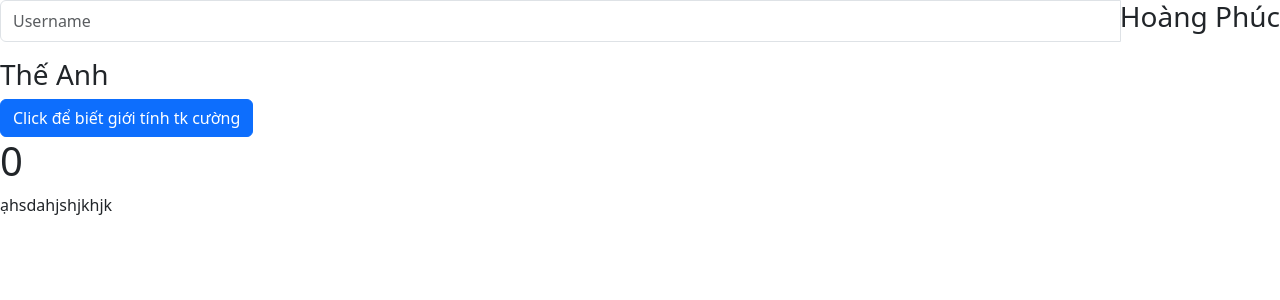
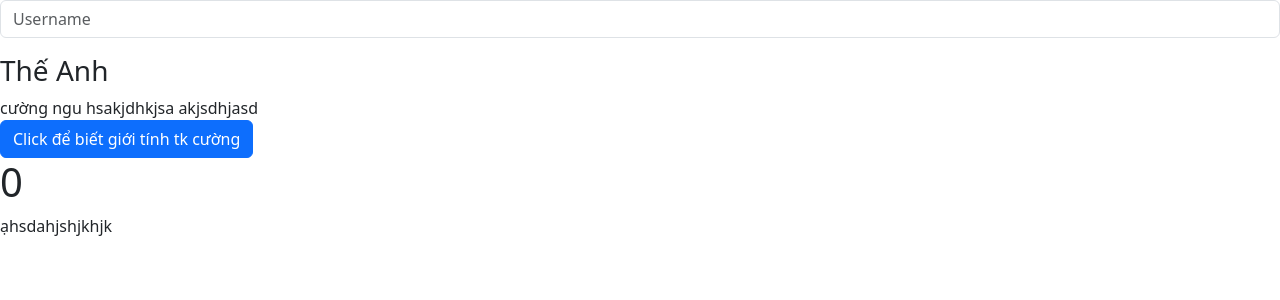
Before and after one commit to ntanh23112005/demo-vue, a Vue app: page / in a window 1280 px wide. Shown: the top 300 px of the page. Built offline with nearby package versions, Linux system fonts and the light colour scheme.

Commit message:
cuong merge

```diff
--- a/src/views/Hello.vue
+++ b/src/views/Hello.vue
@@ -5,10 +5,12 @@
     <div class="input-group mb-3">
       <input type="text" class="form-control" placeholder="Username" v-model="gioitinh">
 
-      <h3>Hoàng Phúc</h3>
     </div>
 
     <h3>Thế Anh</h3>
+    cường ngu
+    hsakjdhkjsa
+    akjsdhjasd
   </div>
 
   <button @click="changeCC" class="btn btn-primary">Click để biết giới tính tk cường</button>
```
